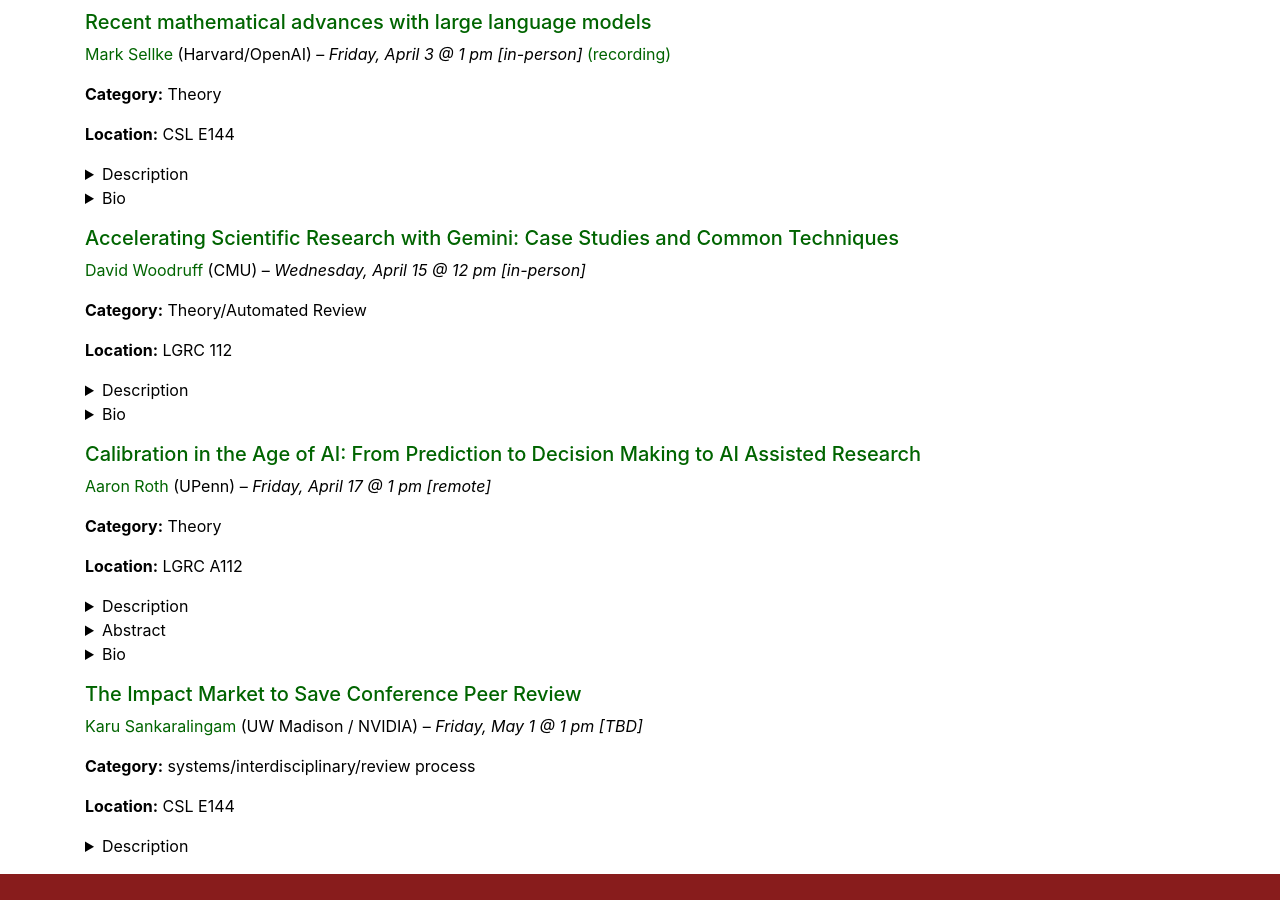
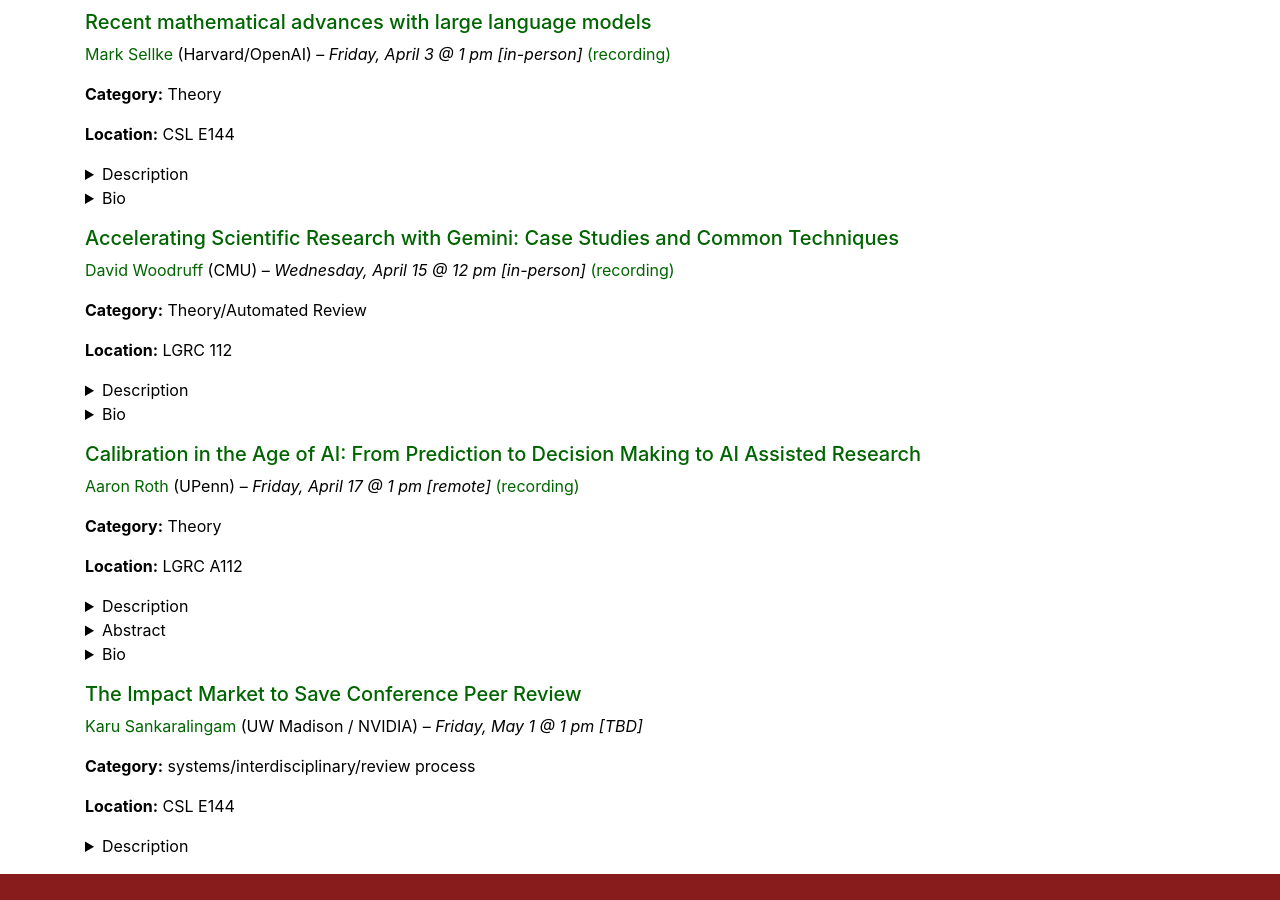
Before and after one commit to umass-solar/umass-solar.github.io, a Jekyll site: the page built from ai-era.md, in a window 1280 px wide and 900 px high, scrolled down 1847 px. Built offline with Jekyll 4.4.1, drawn with Linux system fonts in a browser that asks for light colours.

Commit message:
Add recordings to event details in ai-era.md

```diff
--- a/ai-era.md
+++ b/ai-era.md
@@ -209,7 +209,7 @@
 
 ##### [Accelerating Scientific Research with Gemini: Case Studies and Common Techniques](https://arxiv.org/abs/2602.03837)
 
-[David Woodruff](https://www.cs.cmu.edu/~dwoodruf/) (CMU) --  *Wednesday, April 15  @ 12 pm [in-person]*
+[David Woodruff](https://www.cs.cmu.edu/~dwoodruf/) (CMU) --  *Wednesday, April 15  @ 12 pm [in-person]* [(recording)](https://umass.sharepoint.com/:v:/s/CICSVideos/IQCoAtSwNZD2Q7GkO_niLmw9AQxtVq5l4d-9DgbI4P4Yd-w?nav=eyJyZWZlcnJhbEluZm8iOnsicmVmZXJyYWxBcHAiOiJTdHJlYW1XZWJBcHAiLCJyZWZlcnJhbFZpZXciOiJTaGFyZURpYWxvZy1MaW5rIiwicmVmZXJyYWxBcHBQbGF0Zm9ybSI6IldlYiIsInJlZmVycmFsTW9kZSI6InZpZXcifX0%3D&e=Kskhcy)
 
 **Category:** Theory/Automated Review
 
@@ -246,7 +246,7 @@
 
 ##### [Calibration in the Age of AI: From Prediction to Decision Making to AI Assisted Research]()
 
-[Aaron Roth](https://www.cis.upenn.edu/~aaroth/) (UPenn) --  *Friday, April 17  @ 1 pm [remote]*
+[Aaron Roth](https://www.cis.upenn.edu/~aaroth/) (UPenn) --  *Friday, April 17  @ 1 pm [remote]* [(recording)](https://umass.sharepoint.com/:v:/s/CICSVideos/IQAInsEUkN-uQovDkcjYTT20ARfniecihz3Hc95dU3-4_To?nav=eyJyZWZlcnJhbEluZm8iOnsicmVmZXJyYWxBcHAiOiJTdHJlYW1XZWJBcHAiLCJyZWZlcnJhbFZpZXciOiJTaGFyZURpYWxvZy1MaW5rIiwicmVmZXJyYWxBcHBQbGF0Zm9ybSI6IldlYiIsInJlZmVycmFsTW9kZSI6InZpZXcifX0%3D&e=g2Hvw0)
 
 **Category:** Theory
 
```
